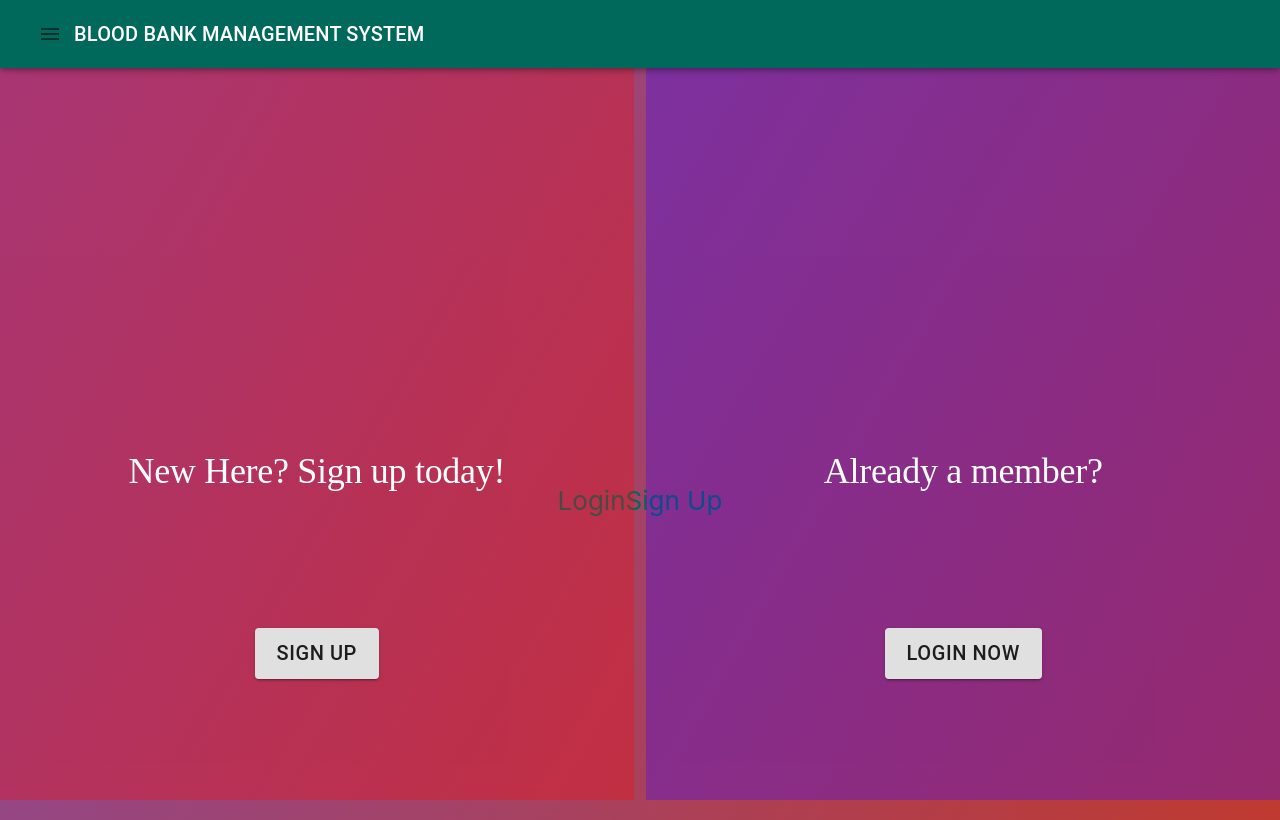
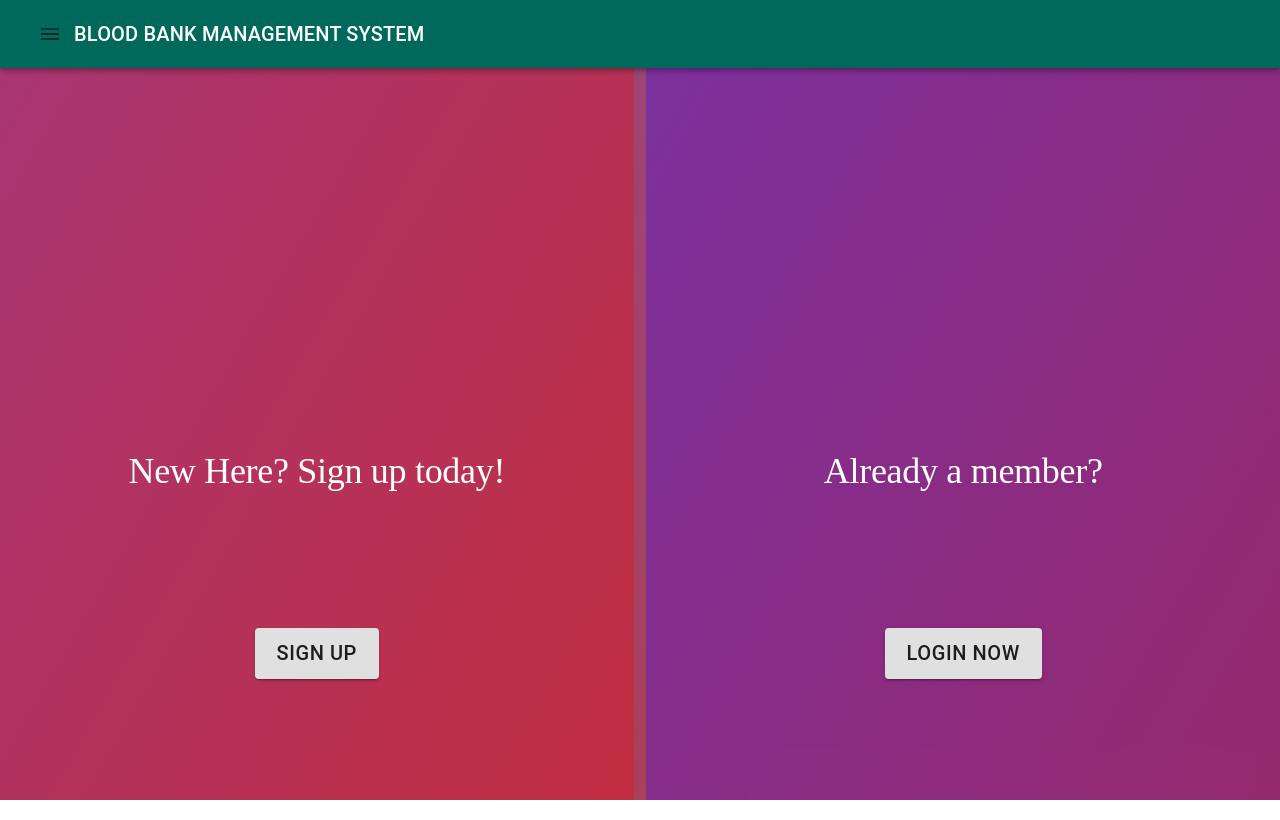
Before and after one commit to fast-isb/assignment-1-WaliZaidi, a React (Create React App) app in the folder frontend/: page / in a window 1280 px wide. Built offline with nearby package versions, Linux system fonts and the light colour scheme.

Commit message:
finally got it to work

```diff
--- a/frontend/src/App.css
+++ b/frontend/src/App.css
@@ -51,6 +51,7 @@
   min-height: 100vh;
   min-width: 49.5vw;
   position: fixed;
+
   right: 0px;
   top: 0px;
   align-items: left;
--- a/frontend/src/App.js
+++ b/frontend/src/App.js
@@ -1,22 +1,18 @@
 import './App.css';
 import Button from '@material-ui/core/Button';
-import SaveIcon from '@material-ui/icons/Save';
-import DeleteIcon from '@material-ui/icons/Delete';
-import { Box, ButtonGroup, FormControlLabel, Link } from '@material-ui/core';
-import Checkbox from '@material-ui/core/Checkbox';
-import TextField from '@material-ui/core/TextField';
-import { makeStyles, ThemeProvider, createTheme, StylesProvider, styled } from '@material-ui/core/styles'; //import for styles and themes
+import { Box, ButtonGroup, Link } from '@material-ui/core';
+import { ThemeProvider, createTheme } from '@material-ui/core/styles'; //import for styles and themes
 import React from 'react';
-import { blue, orange, purple } from '@material-ui/core/colors';
-//import 'fontsource-roboto'; //importing fonts, this is a google font, so we need to import it from google
 import Typography from '@material-ui/core/Typography'; //this is required for the better moving and typography of the page
-import Container from '@material-ui/core/Container'; //containers for MUI
-import Paper from '@material-ui/core/Paper'; //helps in seeing the grid for MUI a bit better
-import Grid from '@material-ui/core/Grid';
 import AppBar from '@material-ui/core/AppBar'; //this is the app bar, which is the bar at the top of the page
 import Toolbar from '@material-ui/core/Toolbar'; //this for the tool bar
 import IconButton from '@material-ui/core/IconButton'; //this for a button with an icon on it
 import MenuIcon from '@material-ui/icons/Menu'; //and this is the actual icon that we need
+import {
+  BrowserRouter as Router,
+  Switch,
+  Route,
+} from "react-router-dom"; //everything that we need for routing (have to check if material ui has routing support)
 
 const theme = createTheme({ //this is how you create a theme, and then you can use it within the theme provider
   palette: { //is how colors are changed
@@ -37,7 +33,8 @@ const theme = createTheme({ //this is how you create a theme, and then you can u
 
 function App() {
   return (
-    <ThemeProvider theme={theme}> //this is how you use the theme provider
+    <Router>
+      <ThemeProvider theme={theme}> {/*this is how you use the theme provider*/}
       <div className="App">
         <header className="App-header">
           <AppBar color="primary" style={{padding: '2px'}}>
@@ -82,15 +79,16 @@ function App() {
           </div>
           <div>
             <Link to="/LoginPage" className="Login">
-            Login
+
             </Link>
             <Link to="/SignUp" className="SignUp">
-            Sign Up
+
             </Link>
           </div>
         </header>
       </div>
       </ThemeProvider>
+    </Router>
   );
 }
 
```
Lines whose indentation alone changed are shown as unchanged.
